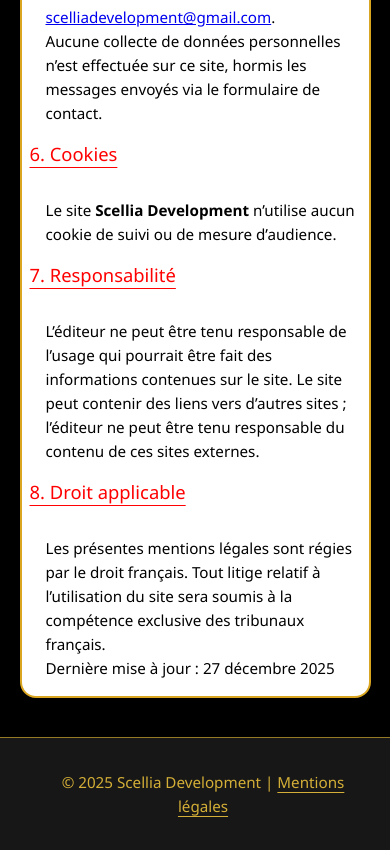
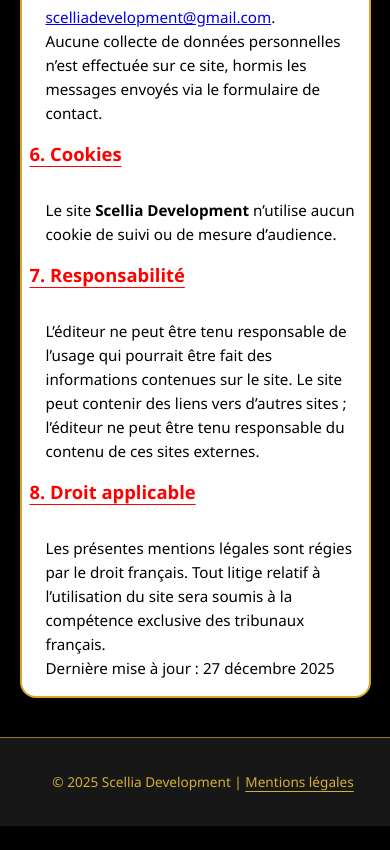
Before and after one commit to Scellia18/scellia-development, a plain HTML site: page mentions-légales/index.html in a window 390 px wide. Shown: the part 1340-2190 px from the top of the page. After the commit the page ends 2166 px from the top, so only its background shows below. Drawn offline with Linux system fonts and the light colour scheme.

Commit message:
ajout modif pour accessibilité visuel

```diff
--- a/css/en-savoir-plus.css
+++ b/css/en-savoir-plus.css
@@ -1,3 +1,6 @@
+.footer{
+    font-weight: normal;
+}
 /*________________________________HEADER____________________________________________*/
 
 h1{
@@ -110,6 +113,14 @@ u{
 
 /*ADAPTATION MOBILE 767px */
 @media (max-width: 1049px){
+    footer p{
+        font-size: 0.85rem;
+        font-family: 'Segoe UI', Tahoma, Geneva, Verdana, sans-serif;
+        font-weight: normal;
+    }
+    h1, main h2, .H2processus h2,  p, h3{
+        font-weight: normal;
+    }
     h1{
         font-size: 1.5rem;
         padding: 3rem;
@@ -122,11 +133,13 @@ u{
         padding: 1.5rem;
         margin: 5% 5% 10% 5%;
         line-height: 1.5rem;
+
     }
     /* EXPLICATION PROCESSUS CREATION*/
 
     .H2processus h2{
         font-size: 1.12rem;
+
     }
     .H2processus{
         margin: 2.5rem 0 2.5rem 0;
@@ -153,10 +166,12 @@ u{
    }
    ul{
     margin: 0;
+    font-weight: normal;
    }
    li{
     font-size: 1rem;
     margin: 0.5rem;
+    font-weight: normal;
 
    }
 
--- a/css/index.css
+++ b/css/index.css
@@ -189,8 +189,9 @@ article p{
         font-size: 1.5rem;
     }
     .StatutMetierH1{
-        font-size: 1.3rem;
+        font-size: 1.4rem;
     }
+
     .Intro{
         line-height: 1.6rem;
     }
@@ -201,7 +202,7 @@ article p{
         font-size:1rem;
     }
     main h2{
-        font-size: 1.15rem
+        font-size: 1.25rem;
     }
     .boutonIntro{
         font-size: 0.80rem;
--- a/css/mentions.css
+++ b/css/mentions.css
@@ -23,7 +23,7 @@ h2{
     padding-top: 1rem;
     font-size: 1.5rem;
     text-decoration: underline 1px;
-    text-underline-offset: 6px;
+    text-underline-offset: 5px;
     font-weight: normal;
 }
 p, ul li{
@@ -38,20 +38,33 @@ ul{
     /* padding-bottom: 1.5rem; */
 }
 @media (max-width: 1179px){
+
+    h1{
+        font-weight: normal;
+
+    }
     h1{
         font-size: 1.5rem;
         padding: 3rem;
     }
     h2{
         font-size: 1.15rem;
+        font-weight: 600;
     }
     p, ul li{
-        font-weight: 400;
         padding-left: 1rem;
         font-size: 0.95rem;
+
+
     }
     section{
         padding: 1rem 0.5rem 1rem 0.5rem;
         margin: 5% 5% 10% 5%;
+
     }
+    footer p{
+        font-size: 0.85rem;
+        font-weight: normal;
+    }
+
 }
--- a/css/projets.css
+++ b/css/projets.css
@@ -101,6 +101,9 @@ article img{
 /*ADAPTATION MOBILE*/
 
 @media (max-width: 1049px){
+    h1,h2,h3{
+        font-weight: normal;
+    }
     h1{
         font-size: 1.5rem;
         padding: 3rem;
@@ -125,7 +128,7 @@ article img{
     h3{
         margin-top: 0.5rem;
         margin-bottom: 1rem;
-        font-size: 1.25rem;
+        font-size: 1.18rem;
     }
     article p{
         font-size: 1rem;
--- a/css/style.css
+++ b/css/style.css
@@ -9,7 +9,7 @@
 
 /*Design commun body/footer*/
 
-body, footer, .MesServices{
+body,.MesServices{
     font-family: 'Segoe UI', Tahoma, Geneva, Verdana, sans-serif;
     background-color: rgba(0, 0, 0, 45);
 
@@ -147,4 +147,7 @@ nav a.active{
     footer{
         font-size: 0.85rem;
     }
+    body, footer, h1, h2, h3, h4{
+        font-weight: normal;
+    }
 }
--- a/css/tarifs.css
+++ b/css/tarifs.css
@@ -113,9 +113,11 @@ ul{
 /*ADAPTATION MOBILE767px*/
 
 @media (max-width: 1249px){
+
     h1{
         font-size: 1.5rem;
         padding: 3rem;
+        font-weight: normal;
     }
     h2{
         font-size: 1.15rem;
```
Also changed, not shown: css/contact.css (+8 -2 lines), en-savoir-plus/index.html (+1 -1 lines).
